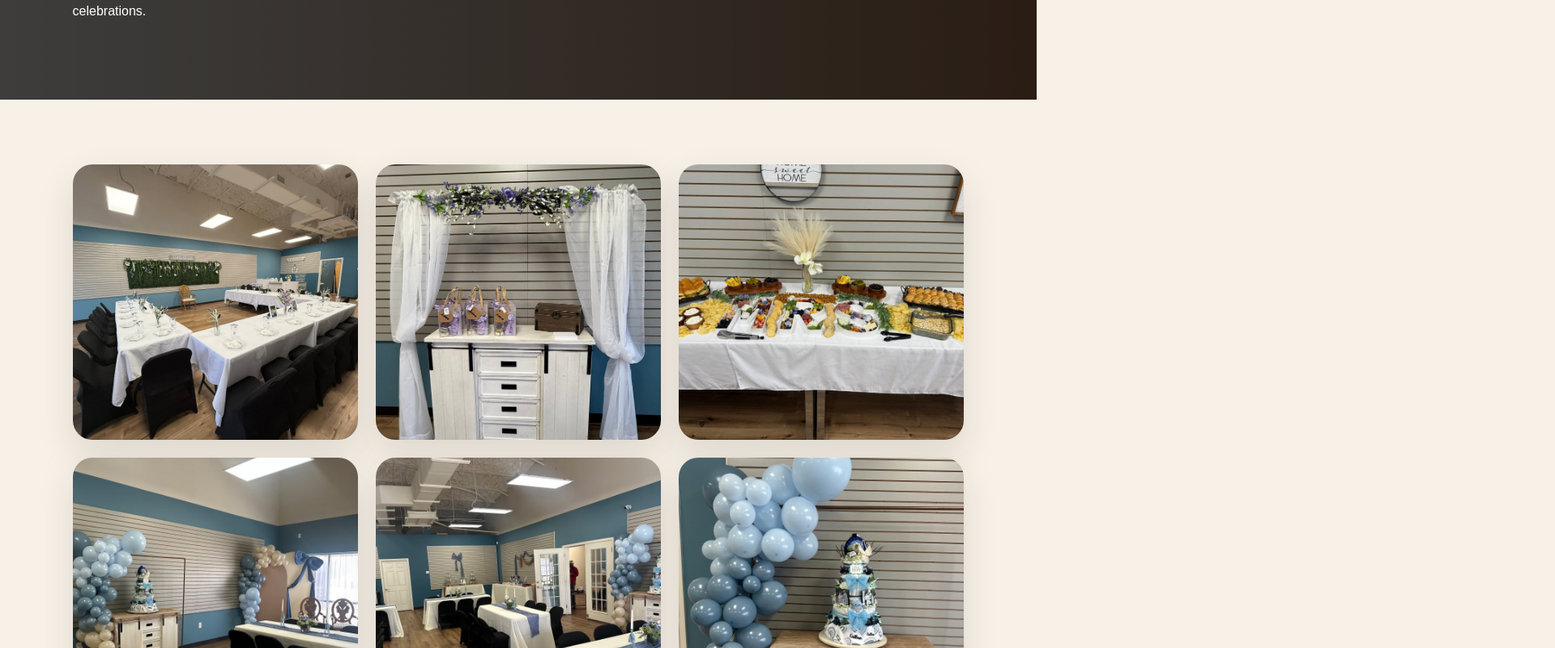
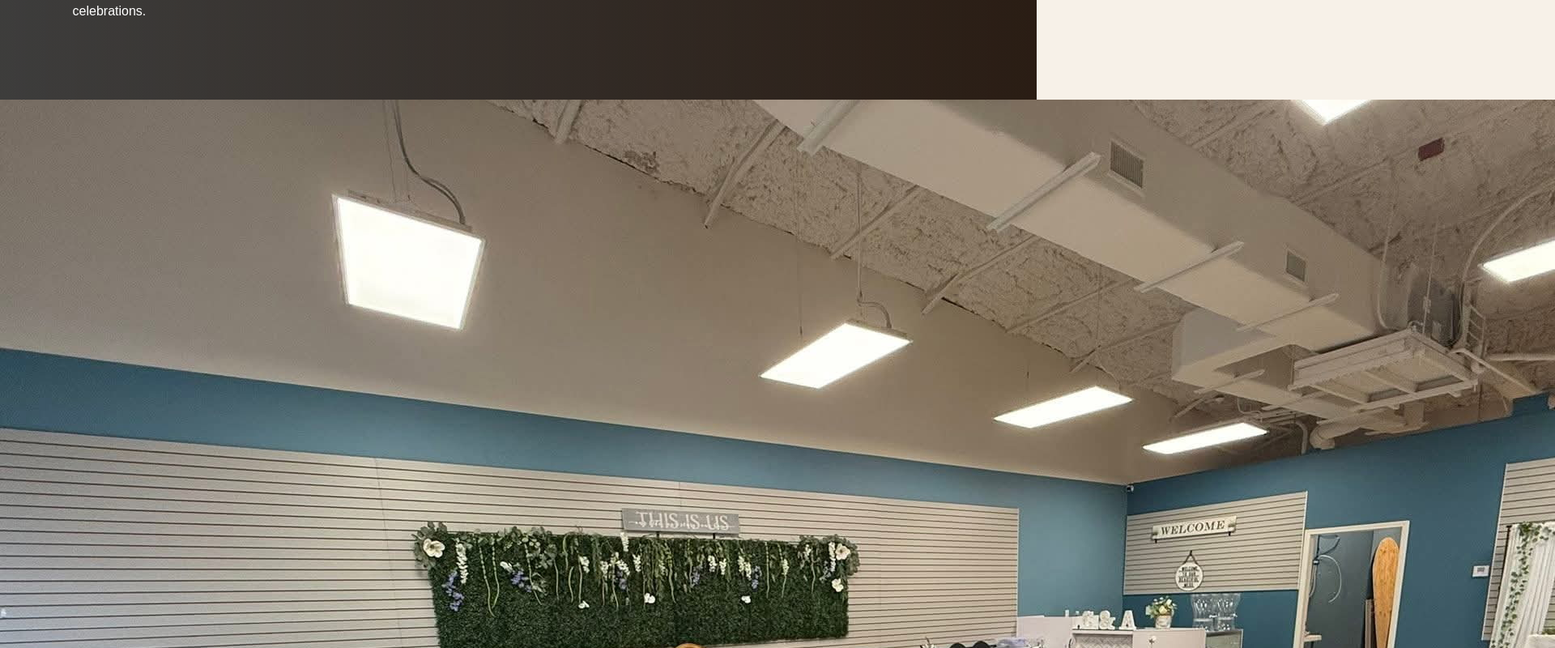
Before and after one commit to anastasis-elite/hardbean-events, a Next.js app: page /gallery in a window 1280 px wide. Shown: the part 380-1180 px from the top of the page at 81% size, 1920 px wide, since content can reach past the window. Built offline with nearby package versions, Linux system fonts and the light colour scheme.

Commit message:
Update page.tsx

```diff
--- a/app/gallery/page.tsx
+++ b/app/gallery/page.tsx
@@ -1,7 +1,6 @@
 export default function GalleryPage() {
   return (
     <main>
-
       <section className="pageHero">
         <p className="eyebrow">Gallery</p>
         <h1>See the space.</h1>
@@ -11,16 +10,35 @@ export default function GalleryPage() {
         </p>
       </section>
 
-      <section className="galleryGrid">
-        <img src="/1137.jpeg" alt="" />
-        <img src="/1138.jpeg" alt="" />
-        <img src="/1139.jpeg" alt="" />
-        <img src="/1364.jpeg" alt="" />
-        <img src="/1365.jpeg" alt="" />
-        <img src="/1366.jpeg" alt="" />
-        <img src="/1363.jpeg" alt="" />
-        <img src="/2154.jpeg" alt="" />
-        <img src="/0ac5c2f2-f1a0-4270-820e-f021d45fd843-1_all_15.jpeg" alt="" />
+      <section className="galleryCarousel">
+        {[
+          "/1137.jpeg",
+          "/1138.jpeg",
+          "/1139.jpeg",
+          "/1363.jpeg",
+          "/1364.jpeg",
+          "/1365.jpeg",
+          "/1366.jpeg",
+          "/1423.jpeg",
+          "/1424.jpeg",
+          "/2154.jpeg",
+          "/FullSizeRender.jpeg",
+          "/0ac5c2f2-f1a0-4270-820e-f021d45fd843-1_all_15.jpeg",
+          "/IMG_20250524_122139122.jpeg",
+          "/IMG_20250524_122144091.jpeg",
+          "/IMG_20250524_135248942.jpeg",
+          "/IMG_20250524_135300029.jpeg",
+          "/IMG_20250524_135307724.jpeg",
+          "/IMG_20250524_135309975.jpeg",
+          "/IMG_20250524_135319131_HDR.jpeg",
+        ].map((src, index) => (
+          <div className="gallerySlide" key={src}>
+            <img
+              src={src}
+              alt={`Hard Bean Event Center gallery image ${index + 1}`}
+            />
+          </div>
+        ))}
       </section>
     </main>
   );
```
